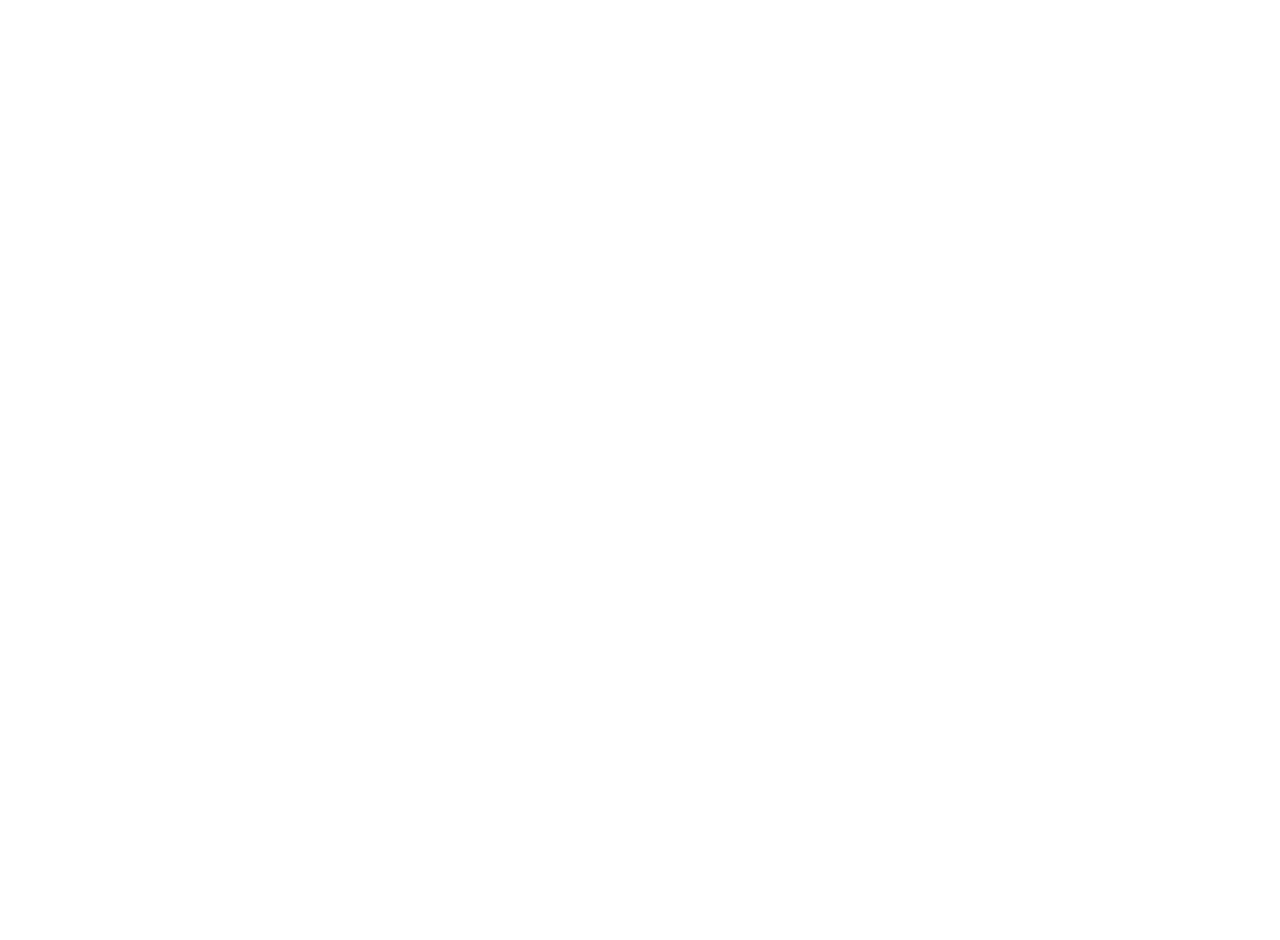
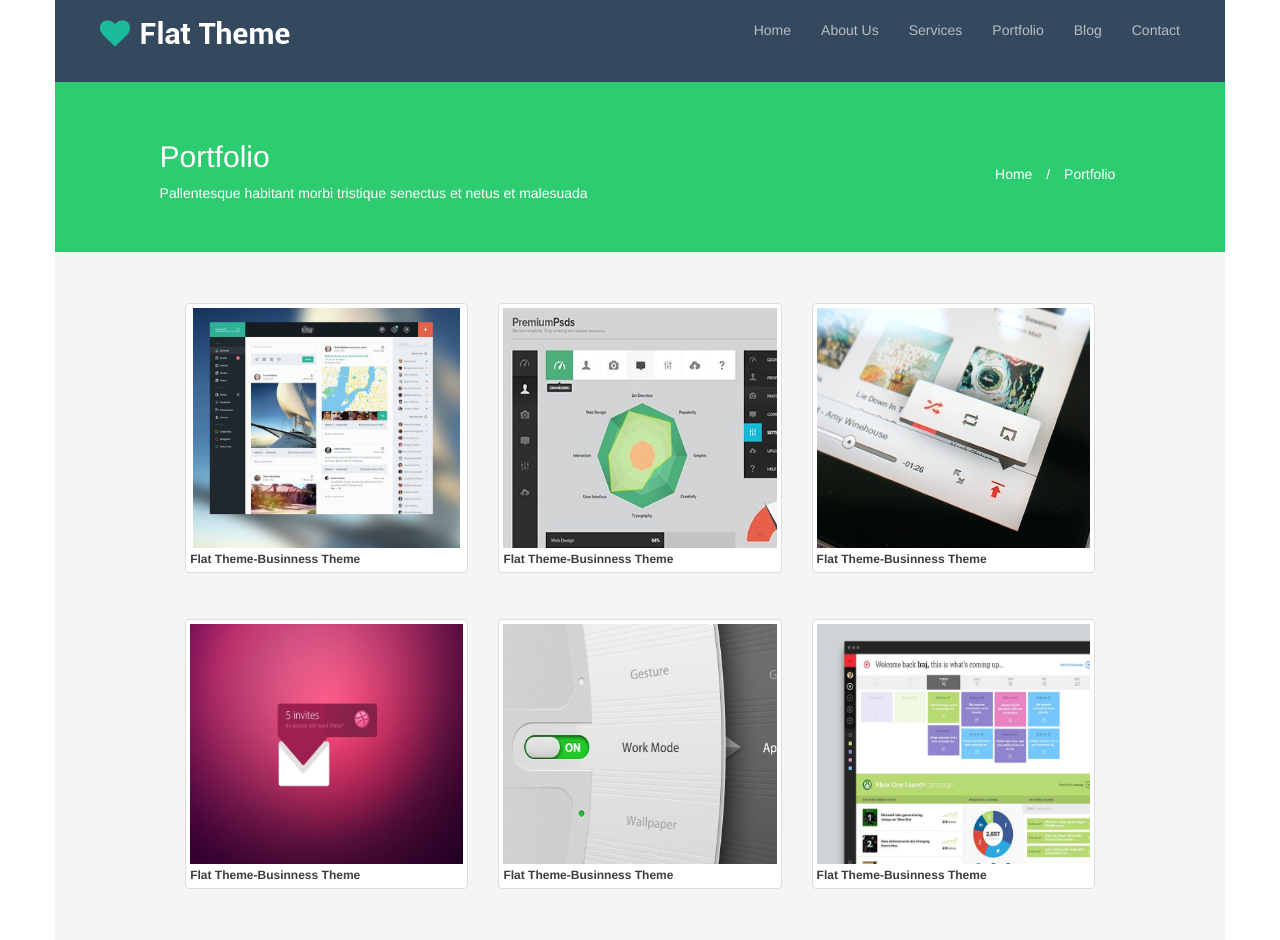
Before and after one commit to MilaCam87/Flat-themes, a plain HTML site: page portfolio.html in a window 1280 px wide. Before the commit the page ends 800 px from the top, so only its background shows below. Drawn offline with Linux system fonts and the light colour scheme.

Commit message:
estilos de pagina portfolio con su html

```diff
--- /dev/null
+++ b/css/main-portfolio.css
@@ -0,0 +1,73 @@
+@import url(http://fonts.googleapis.com/css?family=Roboto:400,700,300);
+
+.clearfix {
+  *zoom: 1;
+}
+
+.clearfix:before,
+.clearfix:after {
+  display: table;
+  content: "";
+  line-height: 0;
+}
+.clearfix:after {
+  clear: both;
+}
+/*estilos de header*/
+.bg-grey{
+	background-color: #34495E;
+}
+.b-none{
+	border: none;
+}
+.pd-5{
+	padding: 5px;
+}
+.mt-3{
+	margin-top: 5px;
+	box-sizing: content-box;
+}
+.navbar-default .navbar-nav>li>a {
+	color: #B8BEC3;
+}
+.navbar-default .navbar-nav>li>a:hover{
+	background-color: #34405E;
+	color: #FFFFFF;
+}
+/*estilos de portfolio*/
+.portfolio{
+	background-color: #2ECC71;
+	padding: 3% 7%;
+	color: #FFFFFF;
+}
+.portfolio a{
+	color: #ffffff;
+}
+.portfolio a:hover{
+	color: #CECDCD;
+}
+.portfolio ul{
+	margin-top: 20%;
+	text-align: right;
+}
+/*estilos para trabajos*/
+.trabajos{
+	background-color: #F5F5F5;
+	padding: 4% 9%;
+}
+.item1{
+	height: 202px;
+}
+.linea-baja{
+	margin-top: 5%;
+}
+.enlaces{
+	color: #3E3D3D;
+	font-size: 12px;
+	font-weight: bold;
+}
+.thumbnail>img {
+    display: block;
+    height: 240px;
+    max-width: 100%;
+}
--- a/css/main.css
+++ b/css/main.css
@@ -22,6 +22,9 @@
 }
 .pd-5{
 	padding: 5px;
+}
+.pd-4{
+	padding: 4%;
 }
 .mt-3{
 	margin-top: 5px;
--- a/portfolio.html
+++ b/portfolio.html
@@ -7,9 +7,9 @@
     <meta name="author" content="">
     <title>Portfolio | Flat Theme</title>
     <link href="css/bootstrap.min.css" rel="stylesheet">
-    <link href="css/font-awesome.min.css" rel="stylesheet">
+    <link rel="stylesheet" href="https://maxcdn.bootstrapcdn.com/font-awesome/4.6.1/css/font-awesome.min.css">
     <link href="css/animate.css" rel="stylesheet">
-    <link href="css/main.css" rel="stylesheet">
+    <link href="css/main-portfolio.css" rel="stylesheet">
     <!--[if lt IE 9]>
     <script src="js/html5shiv.js"></script>
     <script src="js/respond.min.js"></script>
@@ -21,7 +21,111 @@
     <link rel="apple-touch-icon-precomposed" href="images/ico/apple-touch-icon-57-precomposed.png">
 </head><!--/head-->
 <body>
-    <!-- Inserte código aqui -->
+     <header class="container bg-grey">
+        <div class="container">
+            <div class="row">
+                <div class="col-xs-12 col-sm-12 col-md-12">
+                    <nav class="navbar navbar-default bg-grey b-none mt-3" role="navigation">
+                        <div class="navbar-header">
+                            <button type="button" class="navbar-toggle" data-toggle="collapse"
+                                data-target=".navbar-ex1-collapse">
+                                <span class="sr-only">Desplegar navegación</span>
+                                <span class="icon-bar"></span>
+                                <span class="icon-bar"></span>
+                                <span class="icon-bar"></span>
+                            </button>
+                            <a class="navbar-brand" href="#">
+                                <img src="images/logo.png" alt="">
+                            </a>
+                        </div>
+                        <div class="collapse navbar-collapse navbar-ex1-collapse">
+                            <ul class="nav navbar-nav navbar-right">
+                                <li>
+                                    <a href="#">Home</a>
+                                </li>
+                                <li>
+                                    <a href="#">About Us</a>
+                                </li>
+                                <li>
+                                    <a href="#">Services</a>
+                                </li>
+                                <li>
+                                    <a href="#">Portfolio</a>
+                                </li>
+                                <li>
+                                    <a href="#">Blog</a>
+                                </li>
+                                <li>
+                                    <a href="#">Contact</a>
+                                </li>
+                            </ul>
+                        </div>
+                    </nav>
+                </div>
+            </div>
+        </div>
+    </header>
+    <section class="portfolio container">
+       <div class="container pd-4">
+            <div class="row">
+               <div class="col-xs-12 col-sm-12 col-md-9">
+                   <h2>Portfolio</h2>
+                   <p>Pallentesque habitant morbi tristique senectus et netus et malesuada</p>
+               </div>
+               <div class="col-xs-12 col-sm-12 col-md-3">
+                    <ul class="list-inline">
+                        <li class="list-inline-item"><a href="#">Home</a></li>
+                        <li class="list-inline-item">/</li>
+                        <li class="list-inline-item"><a href="#">Portfolio</a></li>
+                    </ul>
+               </div>
+           </div>
+       </div>
+    </section>
+    <section class="trabajos container">
+        <div class="container">
+            <div class="row">
+                <div class="col-xs-4 col-sm-4 col-md-4 item1">
+                    <div class="paginas thumbnail">
+                        <img src="images/portfolio/full/item1.jpg" alt="">
+                        <a href="#" class="enlaces" >Flat Theme-Businness Theme</a>
+                    </div>
+                </div>
+                <div class="col-xs-4 col-sm-4 col-md-4">
+                    <div class="paginas thumbnail">
+                        <img src="images/portfolio/full/item2.jpg" alt="">
+                        <a href="#" class="enlaces" >Flat Theme-Businness Theme</a>
+                    </div>
+                </div>
+                <div class="col-xs-4 col-sm-4 col-md-4">
+                    <div class="paginas thumbnail">
+                        <img src="images/portfolio/full/item3.jpg" alt="">
+                        <a href="#" class="enlaces" >Flat Theme-Businness Theme</a>
+                    </div>
+                </div>
+            </div>
+            <div class="row linea-baja">
+                <div class="col-xs-4 col-sm-4 col-md-4">
+                    <div class="paginas thumbnail">
+                        <img src="images/portfolio/full/item4.jpg" alt="">
+                        <a href="#" class="enlaces" >Flat Theme-Businness Theme</a>
+                    </div>
+                </div>
+                <div class="col-xs-4 col-sm-4 col-md-4">
+                    <div class="paginas thumbnail">
+                        <img src="images/portfolio/full/item5.jpg" alt="">
+                        <a href="#" class="enlaces" >Flat Theme-Businness Theme</a>
+                    </div>
+                </div>
+                <div class="col-xs-4 col-sm-4 col-md-4">
+                    <div class="paginas thumbnail">
+                        <img src="images/portfolio/full/item6.jpg" alt="">
+                        <a href="#" class="enlaces" >Flat Theme-Businness Theme</a>
+                    </div>
+                </div>
+            </div>
+        </div>
+    </section>
 
     <script src="js/jquery.js"></script>
     <script src="js/bootstrap.min.js"></script>
```
